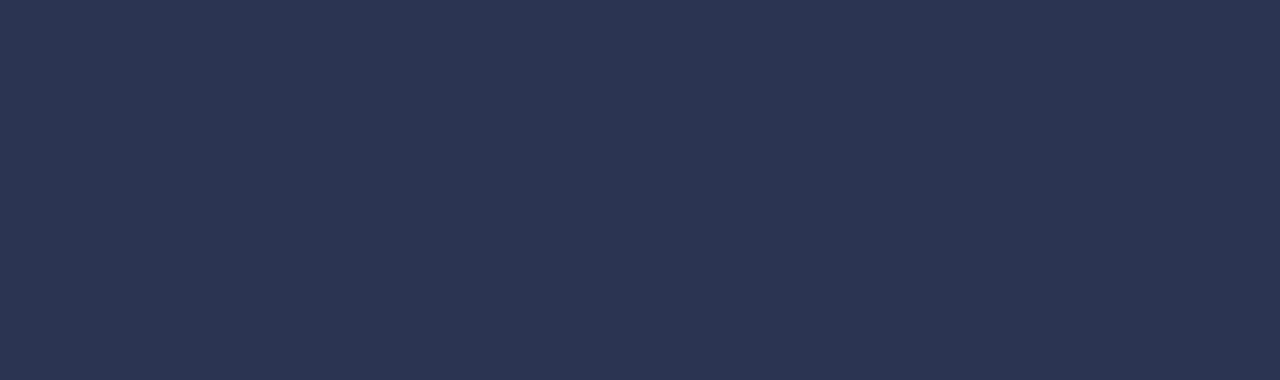
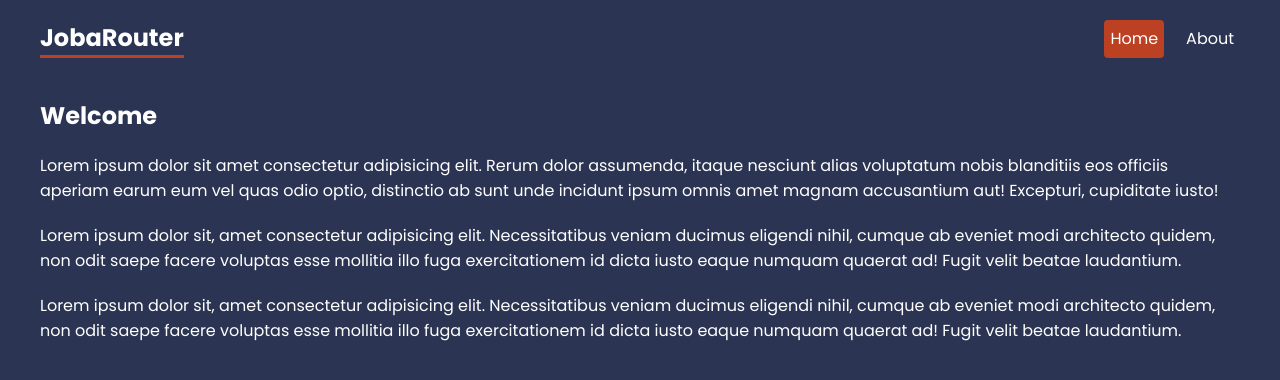
Before and after one commit to todiez/ReactRouterMax, a React (Create React App) app: page / in a window 1280 px wide. Shown: the top 380 px of the page. Built offline with nearby package versions, Linux system fonts and the light colour scheme.

Commit message:
components/nav created

```diff
--- a/src/App.js
+++ b/src/App.js
@@ -1,8 +1,27 @@
-import {BrowserRouter, Routes, Route, Link} from 'react-router-dom'
+import {BrowserRouter, Routes, Route, Link, NavLink} from 'react-router-dom'
+
+//pages import
+import Home from './pages/Home';
+import About from './pages/About';
+
+
 
 function App() {
   return (
     <BrowserRouter>
+    <header>
+      <nav>
+        <h1>JobaRouter</h1>
+        <NavLink to="/">Home</NavLink>
+        <NavLink to="about">About</NavLink>
+      </nav>
+    </header>
+    <main>
+      <Routes>
+        <Route path="/" element={<Home />}/>
+        <Route path="/about" element={<About />}/>
+      </Routes>
+    </main>
 
     </BrowserRouter>
   );
--- a/src/index.css
+++ b/src/index.css
@@ -27,9 +27,35 @@
 }
 
 /* navbar */
+header nav {
+  display: flex;
+  gap: 16px;
+  justify-content: end;
+  max-width: 1200px;
+  margin: 0 auto;
+}
+header nav h1 {
+  margin-right: auto;
+  border-bottom: 3px solid var(--primary);
+}
+header nav a{
+  text-decoration: none;
+  padding: 6px;
+  border-radius: 4px;
+}
+header nav a.active {
+  background: var(--primary);
+}
+
+/* page content */
+main {
+  max-width: 1200px;
+  margin: 40px auto;
+}
 
 
-/* page content */
+
+
 
 
 /* help layout */
--- /dev/null
+++ b/src/pages/About.js
@@ -0,0 +1,10 @@
+export default function About() {
+    return (
+      <div className="about">
+        <h2>About Us</h2>
+        <p>Lorem ipsum, dolor sit amet consectetur adipisicing elit. Qui provident consequuntur vel omnis quisquam rem harum, maxime expedita, ullam ut dolore! Distinctio eos minima voluptatum totam id hic! Sapiente debitis quia illum officia obcaecati provident nulla odio molestiae suscipit quasi.</p>
+        <p>Lorem ipsum, dolor sit amet consectetur adipisicing elit. Qui provident consequuntur vel omnis quisquam rem harum, maxime expedita, ullam ut dolore! Distinctio eos minima voluptatum totam id hic! Sapiente debitis quia illum officia obcaecati provident nulla odio molestiae suscipit quasi.</p>
+        <p>Lorem ipsum, dolor sit amet consectetur adipisicing elit. Qui provident consequuntur vel omnis quisquam rem harum, maxime expedita, ullam ut dolore! Distinctio eos minima voluptatum totam id hic! Sapiente debitis quia illum officia obcaecati provident nulla odio molestiae suscipit quasi.</p>
+      </div>
+    )
+  }
--- /dev/null
+++ b/src/pages/Home.js
@@ -0,0 +1,10 @@
+export default function Home() {
+  return (
+    <div className="home">
+      <h2>Welcome</h2>
+      <p>Lorem ipsum dolor sit amet consectetur adipisicing elit. Rerum dolor assumenda, itaque nesciunt alias voluptatum nobis blanditiis eos officiis aperiam earum eum vel quas odio optio, distinctio ab sunt unde incidunt ipsum omnis amet magnam accusantium aut! Excepturi, cupiditate iusto!</p>
+      <p>Lorem ipsum dolor sit, amet consectetur adipisicing elit. Necessitatibus veniam ducimus eligendi nihil, cumque ab eveniet modi architecto quidem, non odit saepe facere voluptas esse mollitia illo fuga exercitationem id dicta iusto eaque numquam quaerat ad! Fugit velit beatae laudantium.</p>
+      <p>Lorem ipsum dolor sit, amet consectetur adipisicing elit. Necessitatibus veniam ducimus eligendi nihil, cumque ab eveniet modi architecto quidem, non odit saepe facere voluptas esse mollitia illo fuga exercitationem id dicta iusto eaque numquam quaerat ad! Fugit velit beatae laudantium.</p>
+    </div>
+  )
+}
```
